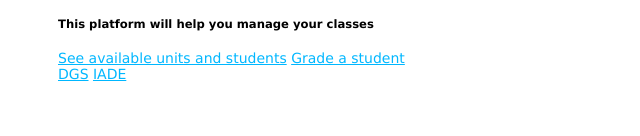
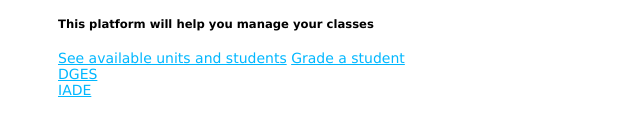
Before and after one commit to itsBrandao/learningPlatform, a website: page public/index.html in a window 1280 px wide. Shown: the part 402-538 px from the top of the page, without its empty margins (0-640 px from the left). Drawn offline with Linux system fonts and the light colour scheme.

Commit message:
Links update

```diff
--- a/public/index.html
+++ b/public/index.html
@@ -18,7 +18,8 @@
     <a href="">Grade a student</a>
   </nav>
   <aside>
-    <a href="https://www.dges.gov.pt/">DGS</a>
+    <a href="https://www.dges.gov.pt/">DGES</a>
+    <br>
     <a href="https://www.iade.europeia.pt/">IADE</a>
   </aside>
   <main></main>
```
